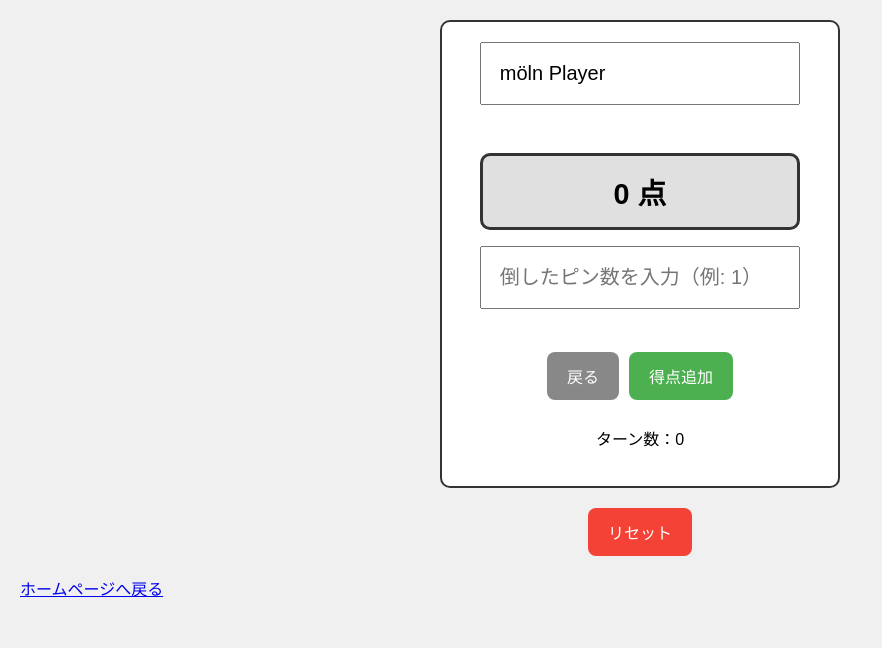
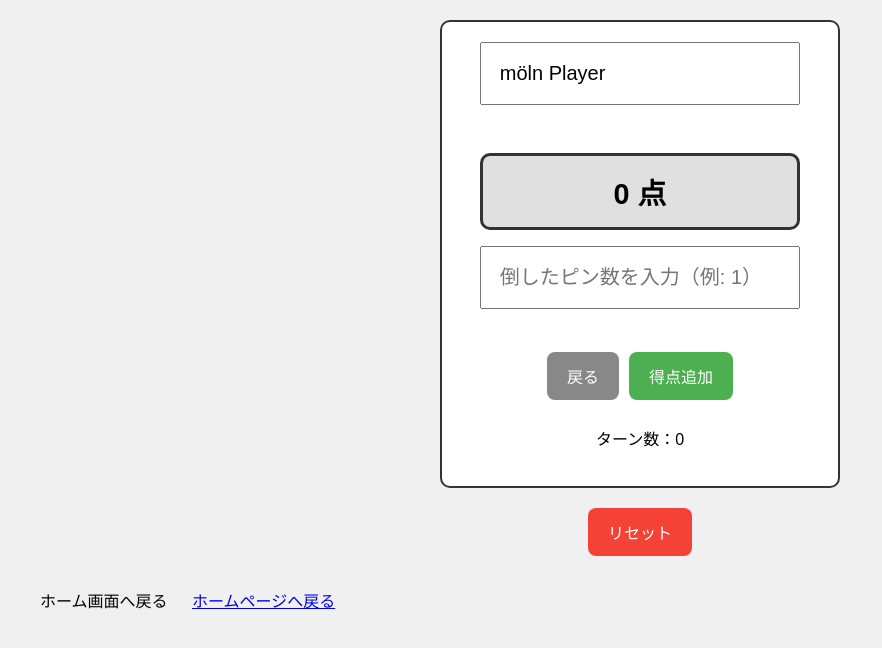
Before and after one commit to dbu-molkky/score, a plain HTML site: page index.html in a window 1280 px wide. Shown: the whole page, without its empty margins (0-882 px from the left). Drawn offline with Linux system fonts and the light colour scheme.

Commit message:
Update index.html

```diff
--- a/index.html
+++ b/index.html
@@ -139,6 +139,7 @@
   </div>
 
   <button onclick="resetGame()" class="reset">リセット</button>
+  <button href="https://dbu-molkky.github.io/homepage/">ホーム画面へ戻る</button>
 
 
   <a href="https://dbu-molkky.github.io/homepage/" >ホームページへ戻る</a>
```
